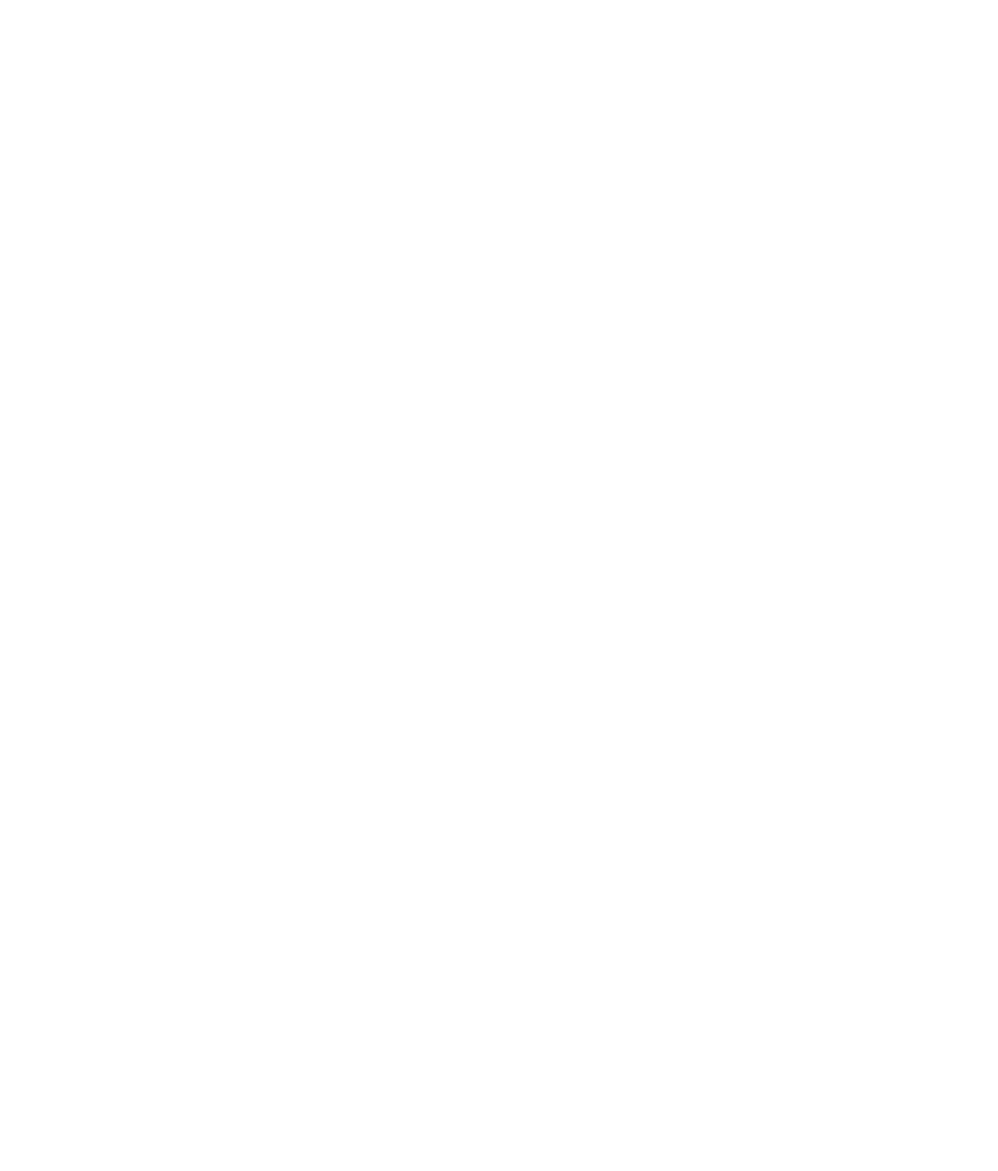
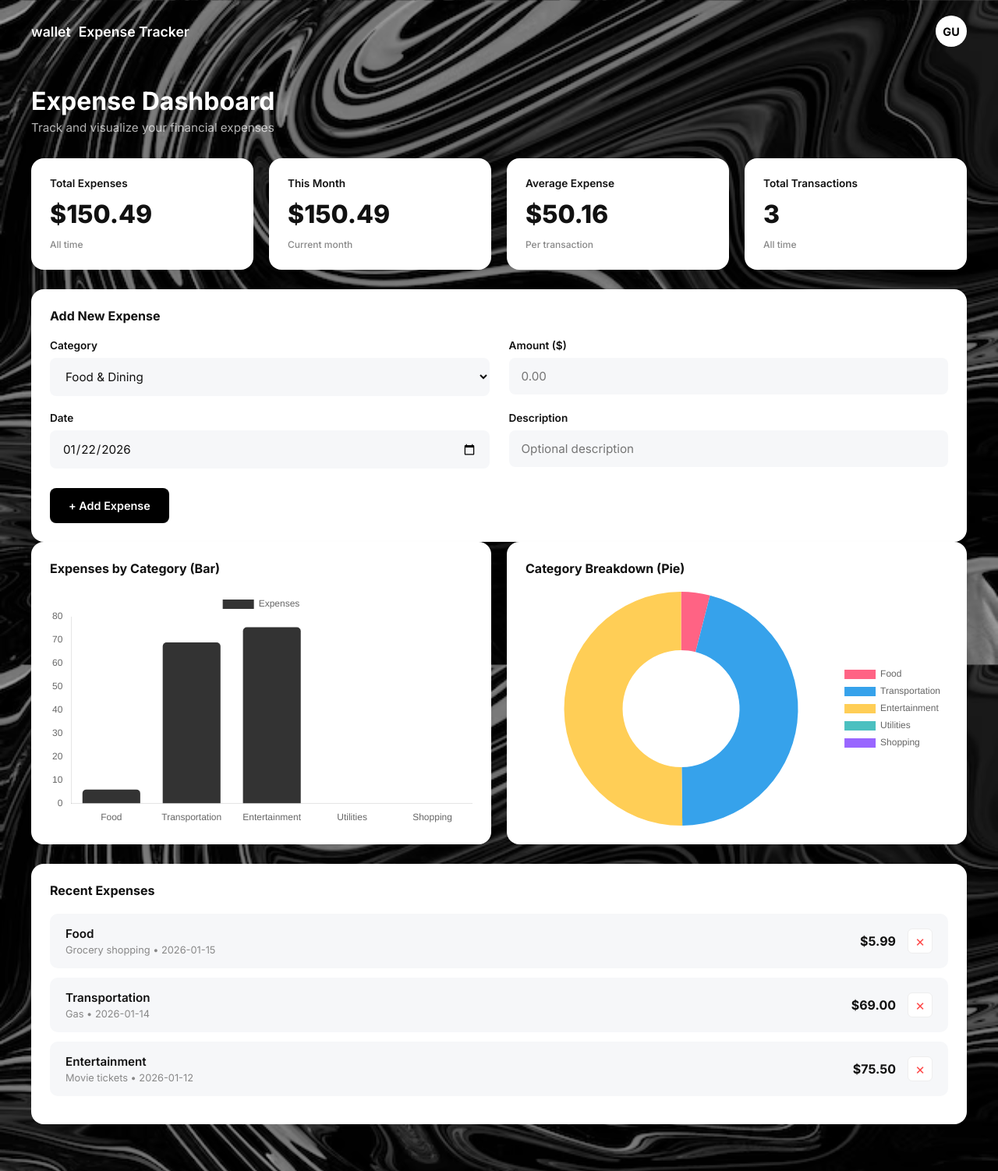
Before and after one commit to KumarAnmol1234/hackerthon-project, a plain HTML site: page template/dashboard.html in a window 1280 px wide. Shown: the whole page at 78% size. Before the commit the page ends 800 px from the top, so only its background shows below. Drawn offline with nearby package versions, Linux system fonts and the light colour scheme.

Commit message:
added dashboard

```diff
--- /dev/null
+++ b/static/script.js
@@ -0,0 +1,162 @@
+// Initial Data
+let expenses = [
+    { id: 1, category: 'Food', amount: 5.99, date: '2026-01-15', description: 'Grocery shopping' },
+    { id: 2, category: 'Transportation', amount: 69.00, date: '2026-01-14', description: 'Gas' },
+    { id: 3, category: 'Entertainment', amount: 75.50, date: '2026-01-12', description: 'Movie tickets' }
+];
+
+// Chart Instances
+let barChartInstance = null;
+let pieChartInstance = null;
+
+// DOM Elements
+const form = document.getElementById('expense-form');
+const listContainer = document.getElementById('transaction-list');
+const totalEl = document.getElementById('total-expenses');
+const monthEl = document.getElementById('monthly-expenses');
+const avgEl = document.getElementById('avg-expenses');
+const countEl = document.getElementById('total-count');
+
+// --- Functions ---
+
+function init() {
+    renderList();
+    updateSummary();
+    renderCharts();
+}
+
+function renderList() {
+    listContainer.innerHTML = '';
+
+    // Sort by newest date first
+    expenses.sort((a, b) => new Date(b.date) - new Date(a.date));
+
+    expenses.forEach(expense => {
+        const item = document.createElement('div');
+        item.className = 'transaction-item';
+        item.innerHTML = `
+            <div class="t-details">
+                <h4>${expense.category}</h4>
+                <p>${expense.description} • ${expense.date}</p>
+            </div>
+            <div style="display:flex; align-items:center;">
+                <span class="t-amount">$${expense.amount.toFixed(2)}</span>
+                <button class="delete-btn" onclick="deleteExpense(${expense.id})">×</button>
+            </div>
+        `;
+        listContainer.appendChild(item);
+    });
+}
+
+function updateSummary() {
+    const total = expenses.reduce((sum, item) => sum + item.amount, 0);
+    const count = expenses.length;
+    const avg = count > 0 ? total / count : 0;
+
+    totalEl.textContent = `$${total.toFixed(2)}`;
+    monthEl.textContent = `$${total.toFixed(2)}`; // Simplified for demo
+    avgEl.textContent = `$${avg.toFixed(2)}`;
+    countEl.textContent = count;
+}
+
+function addExpense(e) {
+    e.preventDefault();
+
+    const category = document.getElementById('category').value;
+    const amount = parseFloat(document.getElementById('amount').value);
+    const date = document.getElementById('date').value;
+    const description = document.getElementById('description').value;
+
+    const newExpense = {
+        id: Date.now(), // Simple unique ID
+        category,
+        amount,
+        date,
+        description
+    };
+
+    expenses.push(newExpense);
+
+    renderList();
+    updateSummary();
+    renderCharts();
+
+    form.reset();
+    // Set date back to today
+    document.getElementById('date').valueAsDate = new Date();
+}
+
+window.deleteExpense = function(id) {
+    expenses = expenses.filter(item => item.id !== id);
+    renderList();
+    updateSummary();
+    renderCharts();
+}
+
+function renderCharts() {
+    // 1. Prepare Data
+    const categories = ['Food', 'Transportation', 'Entertainment', 'Utilities', 'Shopping'];
+    const dataValues = categories.map(cat => {
+        return expenses
+            .filter(e => e.category === cat)
+            .reduce((sum, e) => sum + e.amount, 0);
+    });
+
+    // 2. Destroy old charts if they exist (to prevent overlay)
+    if (barChartInstance) barChartInstance.destroy();
+    if (pieChartInstance) pieChartInstance.destroy();
+
+    const ctxBar = document.getElementById('barChart').getContext('2d');
+    const ctxPie = document.getElementById('pieChart').getContext('2d');
+
+    // 3. Create Bar Chart
+    barChartInstance = new Chart(ctxBar, {
+        type: 'bar',
+        data: {
+            labels: categories,
+            datasets: [{
+                label: 'Expenses',
+                data: dataValues,
+                backgroundColor: '#333',
+                borderRadius: 5
+            }]
+        },
+        options: {
+            responsive: true,
+            maintainAspectRatio: false,
+            scales: {
+                y: { beginAtZero: true, grid: { display: false } },
+                x: { grid: { display: false } }
+            }
+        }
+    });
+
+    // 4. Create Pie Chart
+    pieChartInstance = new Chart(ctxPie, {
+        type: 'doughnut',
+        data: {
+            labels: categories,
+            datasets: [{
+                data: dataValues,
+                backgroundColor: ['#FF6384', '#36A2EB', '#FFCE56', '#4BC0C0', '#9966FF'],
+                borderWidth: 0
+            }]
+        },
+        options: {
+            responsive: true,
+            maintainAspectRatio: false,
+            plugins: {
+                legend: { position: 'right' }
+            }
+        }
+    });
+}
+
+// Event Listeners
+form.addEventListener('submit', addExpense);
+
+// Set default date to today
+document.getElementById('date').valueAsDate = new Date();
+
+// Run on load
+init();
--- /dev/null
+++ b/static/style1.css
@@ -0,0 +1,265 @@
+/* style.css */
+
+/* 1. Global & Fonts */
+@import url('https://fonts.googleapis.com/css2?family=Inter:wght@400;500;600;700&display=swap');
+
+:root {
+    --bg-dark: #0f0f0f;
+    --card-white: #ffffff;
+    --input-bg: #F6F7F9;
+    --text-main: #111111;
+    --text-secondary: #888888;
+    --accent-red: #ff4d4d;
+    --btn-black: #000000;
+}
+
+* {
+    margin: 0;
+    padding: 0;
+    box-sizing: border-box;
+    font-family: 'Inter', sans-serif;
+}
+
+body {
+    /* This gradient simulates the dark vibe.
+       Replace the URL below with your actual marble image if you have it. */
+    background-color: var(--bg-dark);
+    background-image:
+        linear-gradient(rgba(0,0,0,0.3), rgba(0,0,0,0.3)),
+        url("1.jpg");
+    background-size: cover;
+    background-position: center;
+    background-attachment: fixed;
+    color: var(--text-main);
+    min-height: 100vh;
+    padding-bottom: 60px;
+}
+
+/* 2. Navbar */
+.navbar {
+    display: flex;
+    justify-content: space-between;
+    align-items: center;
+    padding: 20px 40px;
+    background: transparent; /* Transparent to show the marble background */
+    color: white;
+}
+
+.logo {
+    font-size: 1.1rem;
+    font-weight: 600;
+    display: flex;
+    align-items: center;
+    gap: 10px;
+}
+
+.user-profile {
+    width: 40px;
+    height: 40px;
+    background: white;
+    color: black;
+    border-radius: 50%;
+    display: flex;
+    align-items: center;
+    justify-content: center;
+    font-weight: 700;
+    font-size: 0.9rem;
+}
+
+/* 3. Main Container */
+.container {
+    max-width: 1280px;
+    margin: 0 auto;
+    padding: 0 40px;
+}
+
+.dashboard-header {
+    margin: 30px 0;
+    color: white;
+}
+
+.dashboard-header h1 {
+    font-size: 2rem;
+    font-weight: 700;
+    margin-bottom: 5px;
+}
+
+.dashboard-header p {
+    color: rgba(255, 255, 255, 0.7);
+    font-size: 0.95rem;
+}
+
+/* 4. Cards & Sections Common Styles */
+.summary-cards {
+    display: grid;
+    grid-template-columns: repeat(4, 1fr);
+    gap: 20px;
+    margin-bottom: 25px;
+}
+
+.section-container, .card {
+    background: var(--card-white);
+    padding: 24px;
+    border-radius: 16px; /* Smooth rounded corners like Figma */
+    box-shadow: 0 2px 10px rgba(0,0,0,0.02);
+}
+
+.card h3 {
+    font-size: 0.85rem;
+    color: var(--text-main);
+    font-weight: 600;
+    margin-bottom: 12px;
+}
+
+.card .amount {
+    font-size: 2rem;
+    font-weight: 800;
+    margin-bottom: 8px;
+    color: var(--text-main);
+}
+
+.card-note {
+    font-size: 0.75rem;
+    color: var(--text-secondary);
+    font-weight: 500;
+}
+
+/* 5. Form Styling (Figma Match) */
+.form-container h2,
+.chart-container h2,
+.recent-container h2 {
+    font-size: 1rem;
+    font-weight: 700;
+    margin-bottom: 20px;
+}
+
+.form-grid {
+    display: grid;
+    grid-template-columns: 1fr 1fr;
+    column-gap: 25px;
+    row-gap: 20px;
+    margin-bottom: 25px;
+}
+
+.form-group label {
+    display: block;
+    font-size: 0.85rem;
+    font-weight: 600;
+    margin-bottom: 8px;
+    color: var(--text-main);
+}
+
+/* The specific "Gray Box" input style from the image */
+.form-group input,
+.form-group select {
+    width: 100%;
+    padding: 14px 16px;
+    background-color: var(--input-bg);
+    border: none; /* No border */
+    border-radius: 8px;
+    font-size: 0.95rem;
+    color: var(--text-main);
+    outline: none;
+    transition: box-shadow 0.2s;
+}
+
+.form-group input:focus,
+.form-group select:focus {
+    box-shadow: 0 0 0 2px #e0e0e0;
+}
+
+.add-btn {
+    background-color: var(--btn-black);
+    color: white;
+    padding: 14px 24px;
+    border: none;
+    border-radius: 8px;
+    font-weight: 600;
+    font-size: 0.9rem;
+    cursor: pointer;
+    display: flex;
+    align-items: center;
+    gap: 8px;
+}
+
+.add-btn:hover {
+    opacity: 0.9;
+}
+
+/* 6. Charts Layout */
+.charts-row {
+    display: grid;
+    grid-template-columns: 1fr 1fr;
+    gap: 20px;
+    margin-bottom: 25px;
+}
+
+.chart-wrapper {
+    height: 300px;
+    width: 100%;
+    position: relative;
+}
+
+/* 7. Recent List Styling */
+.transaction-item {
+    display: flex;
+    justify-content: space-between;
+    align-items: center;
+    padding: 16px 20px;
+    background-color: var(--input-bg); /* Gray strips */
+    border-radius: 10px;
+    margin-bottom: 12px;
+}
+
+.t-details h4 {
+    font-size: 0.95rem;
+    font-weight: 600;
+    margin-bottom: 4px;
+}
+
+.t-details p {
+    font-size: 0.8rem;
+    color: var(--text-secondary);
+}
+
+.t-amount {
+    font-size: 1rem;
+    font-weight: 700;
+    margin-right: 15px;
+}
+
+.delete-btn {
+    background: white;
+    border: 1px solid #eee;
+    color: var(--accent-red);
+    width: 32px;
+    height: 32px;
+    border-radius: 6px;
+    cursor: pointer;
+    display: flex;
+    align-items: center;
+    justify-content: center;
+    font-size: 1.2rem;
+    transition: all 0.2s;
+}
+
+.delete-btn:hover {
+    background: #fff0f0;
+    border-color: #ffcccc;
+}
+
+/* Responsive */
+@media (max-width: 900px) {
+    .summary-cards {
+        grid-template-columns: 1fr 1fr;
+    }
+    .charts-row, .form-grid {
+        grid-template-columns: 1fr;
+    }
+    .navbar {
+        padding: 15px 20px;
+    }
+    .container {
+        padding: 0 20px;
+    }
+}
--- a/template/dashboard.html
+++ b/template/dashboard.html
@@ -4,8 +4,101 @@
     <meta charset="UTF-8">
     <meta name="viewport" content="width=device-width, initial-scale=1.0">
     <title>Expense Dashboard</title>
+    <link href="https://fonts.googleapis.com/css2?family=Inter:wght@400;600;800&display=swap" rel="stylesheet">
+    <script src="https://cdn.jsdelivr.net/npm/chart.js"></script>
+    <link rel="stylesheet" href="/static/style1.css">
 </head>
 <body>
 
+    <nav class="navbar">
+        <div class="logo">
+            <span class="icon">wallet</span> Expense Tracker
+        </div>
+        <div class="user-profile">GU</div>
+    </nav>
+
+    <div class="container">
+        <header class="dashboard-header">
+            <h1>Expense Dashboard</h1>
+            <p>Track and visualize your financial expenses</p>
+        </header>
+
+        <div class="summary-cards">
+            <div class="card">
+                <h3>Total Expenses</h3>
+                <p class="amount" id="total-expenses">$0.00</p>
+                <span class="card-note">All time</span>
+            </div>
+            <div class="card">
+                <h3>This Month</h3>
+                <p class="amount" id="monthly-expenses">$0.00</p>
+                <span class="card-note">Current month</span>
+            </div>
+            <div class="card">
+                <h3>Average Expense</h3>
+                <p class="amount" id="avg-expenses">$0.00</p>
+                <span class="card-note">Per transaction</span>
+            </div>
+            <div class="card">
+                <h3>Total Transactions</h3>
+                <p class="amount" id="total-count">0</p>
+                <span class="card-note">All time</span>
+            </div>
+        </div>
+
+        <div class="section-container form-container">
+            <h2>Add New Expense</h2>
+            <form id="expense-form">
+                <div class="form-grid">
+                    <div class="form-group">
+                        <label>Category</label>
+                        <select id="category" required>
+                            <option value="Food">Food & Dining</option>
+                            <option value="Transportation">Transportation</option>
+                            <option value="Entertainment">Entertainment</option>
+                            <option value="Utilities">Utilities</option>
+                            <option value="Shopping">Shopping</option>
+                        </select>
+                    </div>
+                    <div class="form-group">
+                        <label>Amount ($)</label>
+                        <input type="number" id="amount" placeholder="0.00" step="0.01" required>
+                    </div>
+                    <div class="form-group">
+                        <label>Date</label>
+                        <input type="date" id="date" required>
+                    </div>
+                    <div class="form-group">
+                        <label>Description</label>
+                        <input type="text" id="description" placeholder="Optional description">
+                    </div>
+                </div>
+                <button type="submit" class="add-btn">+ Add Expense</button>
+            </form>
+        </div>
+
+        <div class="charts-row">
+            <div class="section-container chart-container">
+                <h2>Expenses by Category (Bar)</h2>
+                <div class="chart-wrapper">
+                    <canvas id="barChart"></canvas>
+                </div>
+            </div>
+            <div class="section-container chart-container">
+                <h2>Category Breakdown (Pie)</h2>
+                <div class="chart-wrapper">
+                    <canvas id="pieChart"></canvas>
+                </div>
+            </div>
+        </div>
+
+        <div class="section-container recent-container">
+            <h2>Recent Expenses</h2>
+            <div id="transaction-list">
+                </div>
+        </div>
+    </div>
+
+    <script src="/static/script.js"></script>
 </body>
 </html>
--- /dev/null
+++ b/testing/style.css
@@ -0,0 +1,124 @@
+* {
+    margin: 0;
+    padding: 0;
+    box-sizing: border-box;
+    font-family: 'Poppins', sans-serif;
+}
+
+body {
+    display: flex;
+    justify-content: center;
+    align-items: center;
+    min-height: 100vh;
+    background: #000;
+}
+
+.login-box {
+    position: relative;
+    width: 400px;
+    height: 450px;
+    background: #191919;
+    border-radius: 10px; /* Sharper than original 20px */
+    display: flex;
+    flex-direction: column;
+    justify-content: center;
+    align-items: center;
+    padding: 20px;
+    box-shadow: 0 4px 10px rgba(0, 0, 0, 0.5); /* Added for sharpness */
+}
+
+h2 {
+    font-size: 2em;
+    color: #fff;
+    text-align: center;
+    margin-bottom: 20px;
+}
+
+.input-box {
+    position: relative;
+    width: 310px;
+    margin: 30px 0;
+}
+
+.input-box .input-line {
+    position: absolute;
+    bottom: -2px;
+    left: 0;
+    width: 100%;
+    height: 2.5px;
+    background: #fff;
+}
+
+.input-box label {
+    position: absolute;
+    top: 50%;
+    left: 5px;
+    transform: translateY(-50%);
+    font-size: 1em;
+    color: #fff;
+    pointer-events: none;
+}
+
+.input-box input:focus ~ label,
+.input-box input:valid ~ label {
+    top: -5px;
+    font-size: 0.8em;
+}
+
+.input-box input {
+    width: 100%;
+    height: 50px;
+    background: transparent;
+    border: none;
+    outline: none;
+    font-size: 1em;
+    color: #fff;
+    padding: 0 5px;
+}
+
+.remember-forgot {
+    color: #fff;
+    font-size: .9em;
+    margin: -15px 0 15px;
+    display: flex;
+    justify-content: space-between;
+}
+
+.remember-forgot a {
+    color: #fff;
+    text-decoration: none;
+}
+
+.remember-forgot a:hover {
+    text-decoration: underline;
+}
+
+button {
+    width: 100%;
+    height: 40px;
+    background: #fff;
+    border: none;
+    outline: none;
+    border-radius: 40px;
+    cursor: pointer;
+    font-size: 1em;
+    color: #191919;
+    font-weight: 500;
+}
+
+.register-link {
+    color: #fff;
+    font-size: .9em;
+    text-align: center;
+    margin: 25px 0 10px;
+}
+
+.register-link p a {
+    color: #fff;
+    text-decoration: none;
+    font-weight: 600;
+}
+
+.register-link p a:hover {
+    text-decoration: underline;
+}
```
Also changed, not shown: template/signup.html (+1 -1 lines), details/www.figma.com_make_DQyG8ZVhH5ItaZDHoYWzXR_Expense-Dashboard--Copy-_p=f&t=TZLcNlCVvWqrbpNZ-0&fullscreen=1.png (added), static/1.jpg (added).
